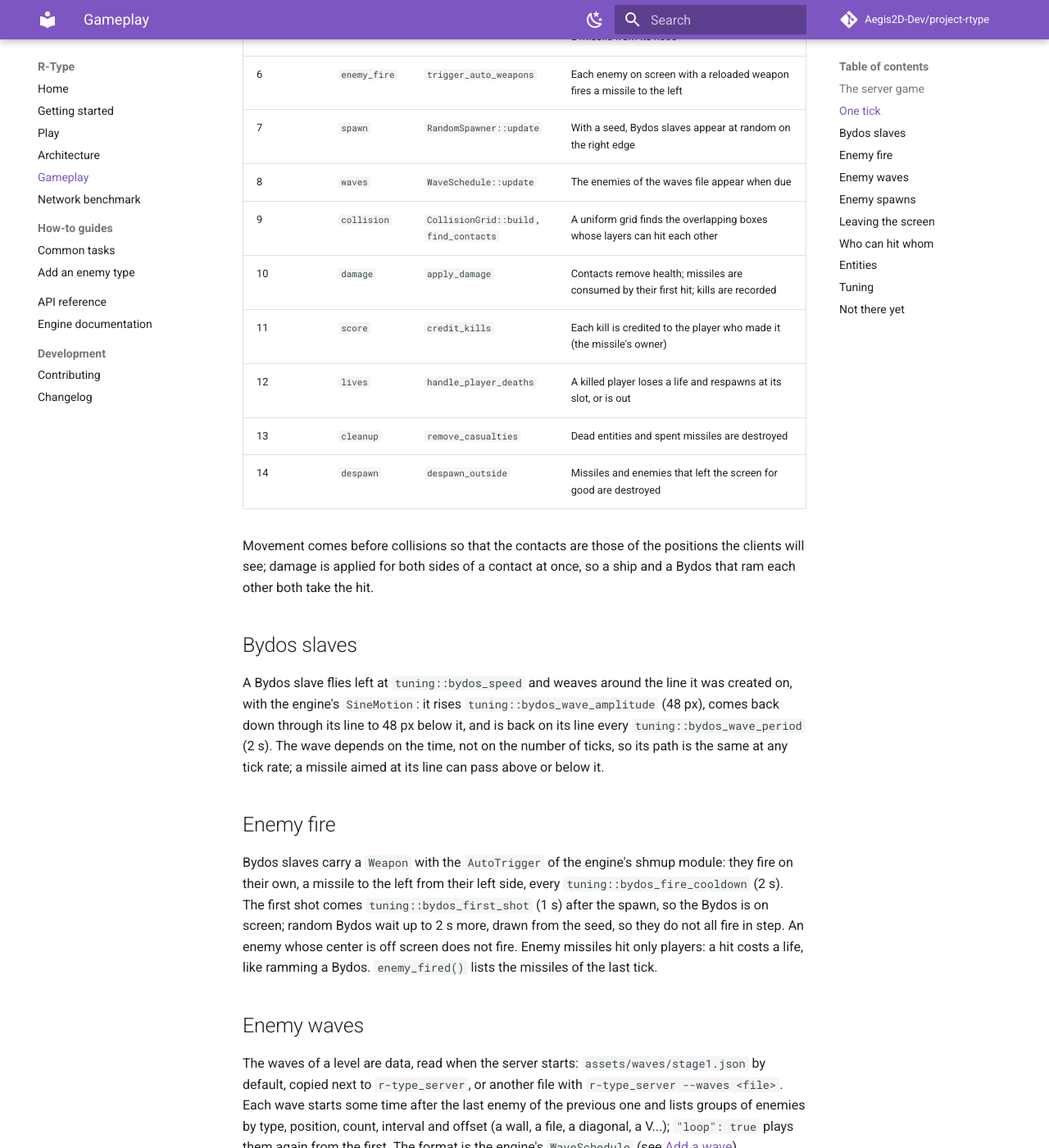
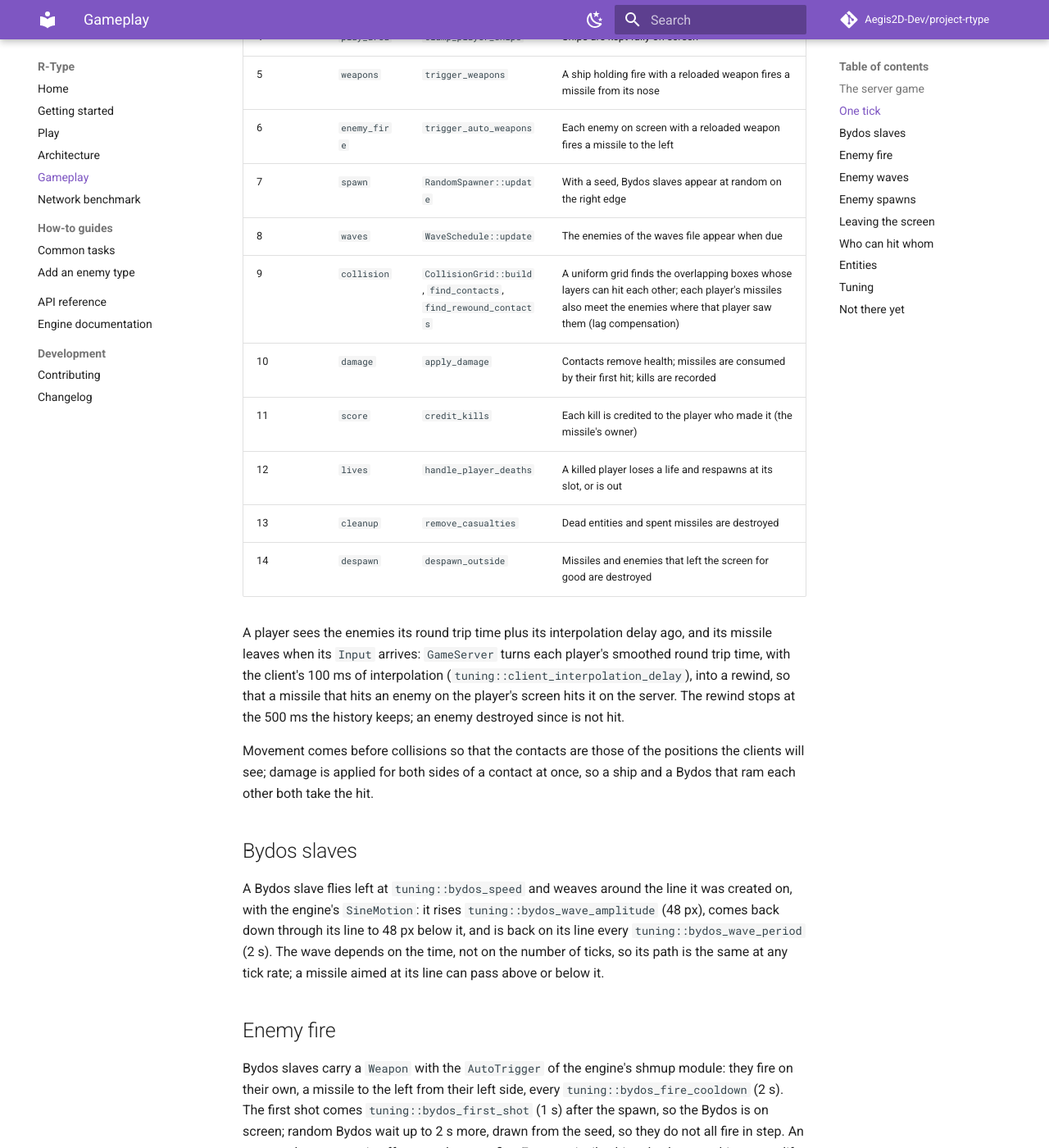
Before and after one commit to Aegis2D-Dev/project-rtype, an MkDocs documentation site: the page built from docs/gameplay.md, in a window 1280 px wide and 1400 px high, scrolled down 1936 px. Shown: the whole window at 82% size. Built offline with MkDocs 1.6.1 and Material for MkDocs 9.7.7, drawn with Linux system fonts in a browser that asks for light colours; comment, search, counter and statistics services are not loaded; some of the changed text lies outside the part shown.

Commit message:
feat(docs): documented lag compensation and updated changelogs

```diff
--- a/docs/gameplay.md
+++ b/docs/gameplay.md
@@ -39,6 +39,7 @@ if (game.game_over()) { /* every player who joined is out */ }
 | `set_input(player, input)` | Held actions of a player; `false` for a player who is out (late packet) |
 | `tick(step)` | Runs every system once, in order |
 | `history()` | Where each enemy was at each of the last 30 ticks (500 ms), recorded after each tick (`rtype/position_history.hpp`), for lag compensation |
+| `set_rewind(player, ticks)`, `rewind(player)` | How many ticks back a player's missiles meet the enemies: `rewind_ticks(rtt, delay)` (`rtype/lag_compensation.hpp`), at most 30 |
 | `fired()`, `enemy_fired()`, `spawned()`, `damage()`, `awards()`, `lives_lost()`, `despawned()` | Events of the last tick, for the network layer |
 | `seed()` | Seed of the random spawns, if any |
 | `players()`, `game_over()` | Players with lives left; `true` once all of them are out |
@@ -59,12 +60,18 @@ The systems run in this order (`game.systems().names()` lists them):
 | 6 | `enemy_fire` | `trigger_auto_weapons` | Each enemy on screen with a reloaded weapon fires a missile to the left |
 | 7 | `spawn` | `RandomSpawner::update` | With a seed, Bydos slaves appear at random on the right edge |
 | 8 | `waves` | `WaveSchedule::update` | The enemies of the waves file appear when due |
-| 9 | `collision` | `CollisionGrid::build`, `find_contacts` | A uniform grid finds the overlapping boxes whose layers can hit each other |
+| 9 | `collision` | `CollisionGrid::build`, `find_contacts`, `find_rewound_contacts` | A uniform grid finds the overlapping boxes whose layers can hit each other; each player's missiles also meet the enemies where that player saw them (lag compensation) |
 | 10 | `damage` | `apply_damage` | Contacts remove health; missiles are consumed by their first hit; kills are recorded |
 | 11 | `score` | `credit_kills` | Each kill is credited to the player who made it (the missile's owner) |
 | 12 | `lives` | `handle_player_deaths` | A killed player loses a life and respawns at its slot, or is out |
 | 13 | `cleanup` | `remove_casualties` | Dead entities and spent missiles are destroyed |
 | 14 | `despawn` | `despawn_outside` | Missiles and enemies that left the screen for good are destroyed |
+
+A player sees the enemies its round trip time plus its interpolation delay ago, and its
+missile leaves when its `Input` arrives: `GameServer` turns each player's smoothed round trip
+time, with the client's 100 ms of interpolation (`tuning::client_interpolation_delay`), into
+a rewind, so that a missile that hits an enemy on the player's screen hits it on the server.
+The rewind stops at the 500 ms the history keeps; an enemy destroyed since is not hit.
 
 Movement comes before collisions so that the contacts are those of the positions the
 clients will see; damage is applied for both sides of a contact at once, so a ship and a
```
Also changed, not shown: CHANGELOG.md (+1 -0 lines), changelogs/2026-11-04-server-lag-compensation.md (added, +59 -0 lines).
